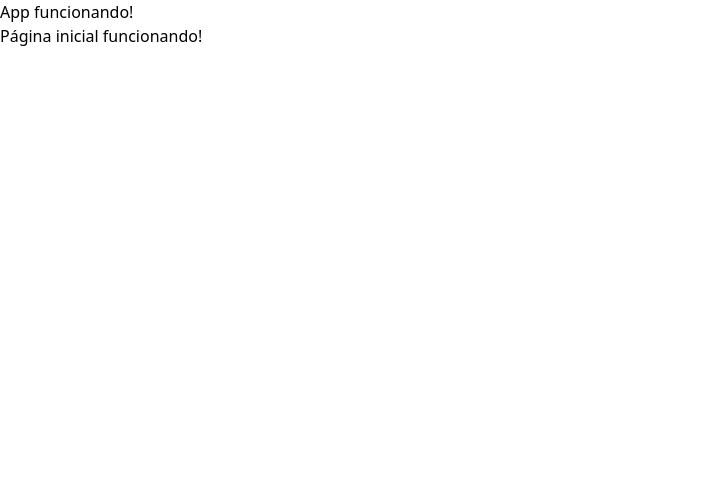
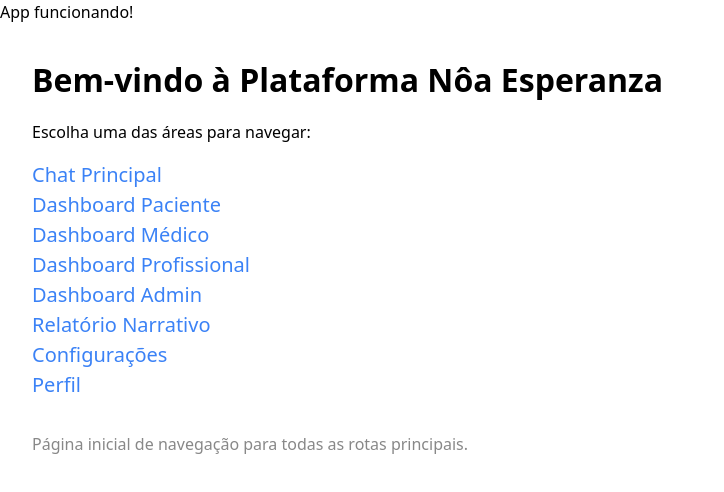
Before and after one commit to noaesperanza/plataforma-noa-esperanza-2.0, a React (Vite) app: page / in a window 1280 px wide. Shown: the top 492 px of the page, without its empty margins (0-724 px from the left). Built offline with nearby package versions, Linux system fonts and the light colour scheme.

Commit message:
Update Home.tsx
feat: Home exibe menu de navegação para todas as rotas principais.

```diff
--- a/src/pages/Home.tsx
+++ b/src/pages/Home.tsx
@@ -1,7 +1,23 @@
+import { Link } from "react-router-dom";
+
 export default function Home() {
   return (
-    <div>
-      <h2>Página inicial funcionando!</h2>
+    <div style={{ padding: 32 }}>
+      <h1 style={{ fontSize: 32, fontWeight: "bold" }}>Bem-vindo à Plataforma Nôa Esperanza</h1>
+      <p style={{ margin: "16px 0" }}>Escolha uma das áreas para navegar:</p>
+      <ul style={{ listStyle: "none", padding: 0, fontSize: 20 }}>
+        <li><Link to="/chat">Chat Principal</Link></li>
+        <li><Link to="/paciente">Dashboard Paciente</Link></li>
+        <li><Link to="/medico">Dashboard Médico</Link></li>
+        <li><Link to="/profissional">Dashboard Profissional</Link></li>
+        <li><Link to="/admin">Dashboard Admin</Link></li>
+        <li><Link to="/relatorio">Relatório Narrativo</Link></li>
+        <li><Link to="/config">Configurações</Link></li>
+        <li><Link to="/perfil">Perfil</Link></li>
+      </ul>
+      <p style={{ marginTop: 32, color: '#888' }}>
+        Página inicial de navegação para todas as rotas principais.
+      </p>
     </div>
   );
 }
```
